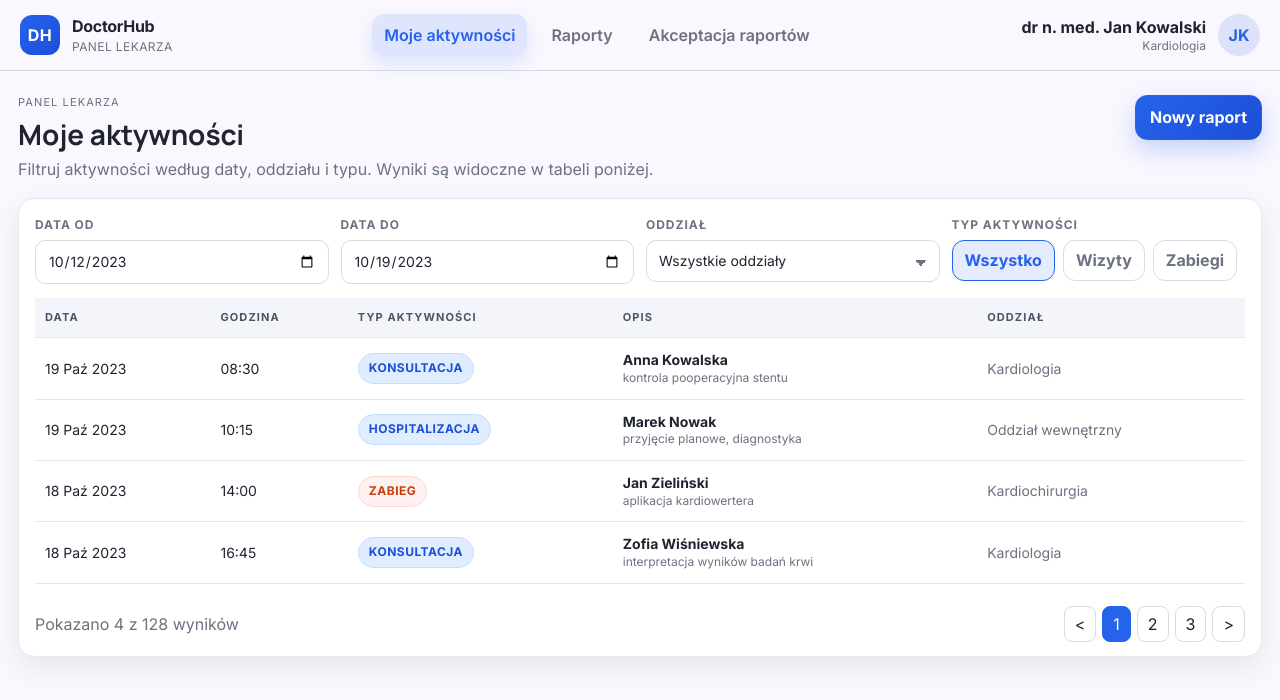
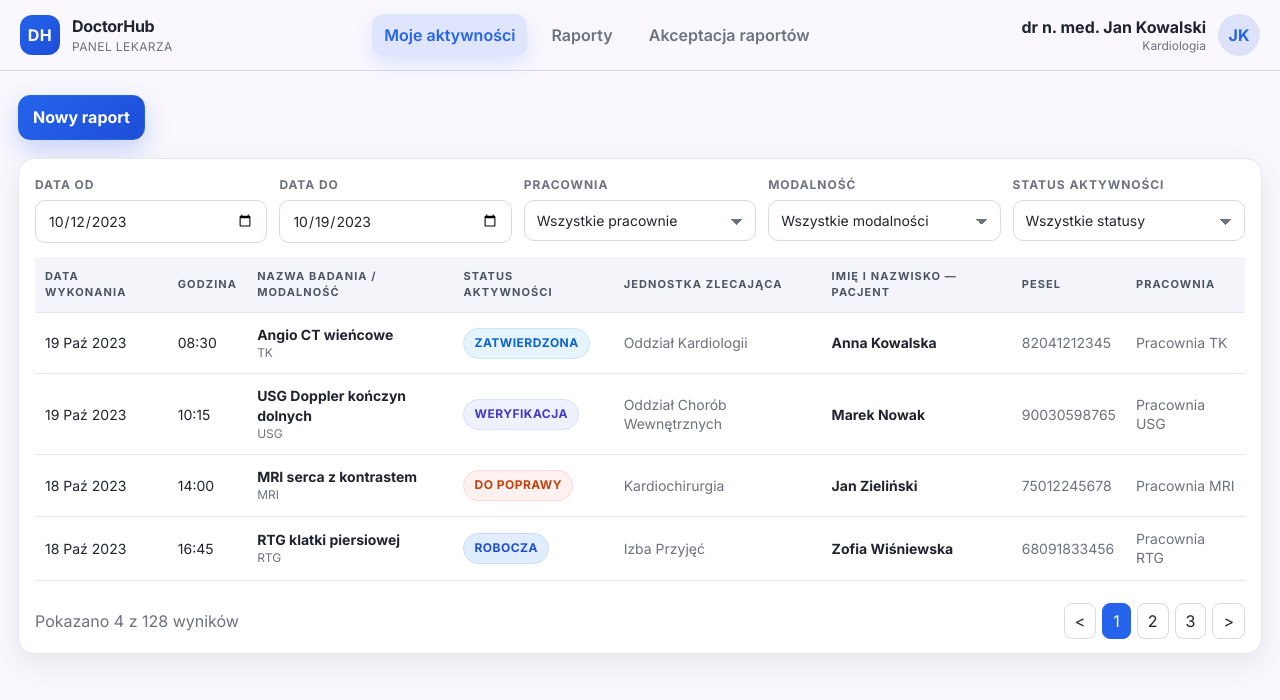
Before and after one commit to MacSlep/DoctorHub, a React (Vite) app in the folder frontend/: page /moje-aktywnosci in a window 1280 px wide. Shown: the top 700 px of the page. Built offline with nearby package versions, Linux system fonts and the light colour scheme.

Commit message:
Update MyActivities layout

```diff
--- a/frontend/src/pages/MyActivitiesPage.jsx
+++ b/frontend/src/pages/MyActivitiesPage.jsx
@@ -4,49 +4,60 @@ const activities = [
   {
     date: '19 Paź 2023',
     time: '08:30',
-    activityType: 'Konsultacja',
-    description: 'Anna Kowalska — kontrola pooperacyjna stentu',
-    department: 'Kardiologia',
-    status: 'primary',
+    procedure: 'Angio CT wieńcowe',
+    modality: 'TK',
+    status: 'approved',
+    orderingUnit: 'Oddział Kardiologii',
+    patientName: 'Anna Kowalska',
+    pesel: '82041212345',
+    lab: 'Pracownia TK',
   },
   {
     date: '19 Paź 2023',
     time: '10:15',
-    activityType: 'Hospitalizacja',
-    description: 'Marek Nowak — przyjęcie planowe, diagnostyka',
-    department: 'Oddział wewnętrzny',
-    status: 'info',
+    procedure: 'USG Doppler kończyn dolnych',
+    modality: 'USG',
+    status: 'review',
+    orderingUnit: 'Oddział Chorób Wewnętrznych',
+    patientName: 'Marek Nowak',
+    pesel: '90030598765',
+    lab: 'Pracownia USG',
   },
   {
     date: '18 Paź 2023',
     time: '14:00',
-    activityType: 'Zabieg',
-    description: 'Jan Zieliński — aplikacja kardiowertera',
-    department: 'Kardiochirurgia',
-    status: 'danger',
+    procedure: 'MRI serca z kontrastem',
+    modality: 'MRI',
+    status: 'needs-fix',
+    orderingUnit: 'Kardiochirurgia',
+    patientName: 'Jan Zieliński',
+    pesel: '75012245678',
+    lab: 'Pracownia MRI',
   },
   {
     date: '18 Paź 2023',
     time: '16:45',
-    activityType: 'Konsultacja',
-    description: 'Zofia Wiśniewska — interpretacja wyników badań krwi',
-    department: 'Kardiologia',
-    status: 'primary',
+    procedure: 'RTG klatki piersiowej',
+    modality: 'RTG',
+    status: 'pending',
+    orderingUnit: 'Izba Przyjęć',
+    patientName: 'Zofia Wiśniewska',
+    pesel: '68091833456',
+    lab: 'Pracownia RTG',
   },
 ]
+
+const statusLabel = {
+  approved: 'Zatwierdzona',
+  review: 'Weryfikacja',
+  'needs-fix': 'Do poprawy',
+  pending: 'Robocza',
+}
 
 function MyActivitiesPage() {
   return (
     <div className="page-stack">
       <header className="page-header">
-        <div>
-          <p className="eyebrow">Panel lekarza</p>
-          <h1 className="page-title">Moje aktywności</h1>
-          <p className="page-subtitle">
-            Filtruj aktywności według daty, oddziału i typu. Wyniki są widoczne
-            w tabeli poniżej.
-          </p>
-        </div>
         <Link className="btn btn-primary" to="/raporty/nowy">
           Nowy raport
         </Link>
@@ -63,27 +74,34 @@ function MyActivitiesPage() {
             <input className="input" type="date" defaultValue="2023-10-19" />
           </div>
           <div className="field">
-            <span className="field__label">Oddział</span>
+            <span className="field__label">Pracownia</span>
             <select className="input select">
-              <option>Wszystkie oddziały</option>
-              <option>Kardiologia</option>
-              <option>Neurologia</option>
-              <option>Onkologia</option>
+              <option>Wszystkie pracownie</option>
+              <option>Pracownia TK</option>
+              <option>Pracownia USG</option>
+              <option>Pracownia MRI</option>
+              <option>Pracownia RTG</option>
             </select>
           </div>
           <div className="field">
-            <span className="field__label">Typ aktywności</span>
-            <div className="chip-row">
-              <button className="chip active" type="button">
-                Wszystko
-              </button>
-              <button className="chip" type="button">
-                Wizyty
-              </button>
-              <button className="chip" type="button">
-                Zabiegi
-              </button>
-            </div>
+            <span className="field__label">Modalność</span>
+            <select className="input select">
+              <option>Wszystkie modalności</option>
+              <option>TK</option>
+              <option>USG</option>
+              <option>MRI</option>
+              <option>RTG</option>
+            </select>
+          </div>
+          <div className="field">
+            <span className="field__label">Status aktywności</span>
+            <select className="input select">
+              <option>Wszystkie statusy</option>
+              <option>Zatwierdzona</option>
+              <option>Weryfikacja</option>
+              <option>Do poprawy</option>
+              <option>Robocza</option>
+            </select>
           </div>
         </div>
 
@@ -91,30 +109,34 @@ function MyActivitiesPage() {
           <table className="table">
             <thead>
               <tr>
-                <th>Data</th>
+                <th>Data wykonania</th>
                 <th>Godzina</th>
-                <th>Typ aktywności</th>
-                <th>Opis</th>
-                <th>Oddział</th>
+                <th>Nazwa badania / modalność</th>
+                <th>Status aktywności</th>
+                <th>Jednostka zlecająca</th>
+                <th>Imię i nazwisko — pacjent</th>
+                <th>PESEL</th>
+                <th>Pracownia</th>
               </tr>
             </thead>
             <tbody>
               {activities.map((item) => (
-                <tr key={`${item.date}-${item.time}-${item.activityType}`}>
+                <tr key={`${item.date}-${item.time}-${item.patientName}`}>
                   <td>{item.date}</td>
                   <td>{item.time}</td>
                   <td>
-                    <span className={`badge badge-soft status-${item.status}`}>
-                      {item.activityType}
+                    <div className="strong">{item.procedure}</div>
+                    <div className="muted small">{item.modality}</div>
+                  </td>
+                  <td>
+                    <span className={`badge status-${item.status}`}>
+                      {statusLabel[item.status] ?? item.status}
                     </span>
                   </td>
-                  <td>
-                    <div className="strong">{item.description.split(' — ')[0]}</div>
-                    <div className="muted small">
-                      {item.description.split(' — ')[1] ?? ''}
-                    </div>
-                  </td>
-                  <td className="muted">{item.department}</td>
+                  <td className="muted">{item.orderingUnit}</td>
+                  <td className="strong">{item.patientName}</td>
+                  <td className="muted">{item.pesel}</td>
+                  <td className="muted">{item.lab}</td>
                 </tr>
               ))}
             </tbody>
```
